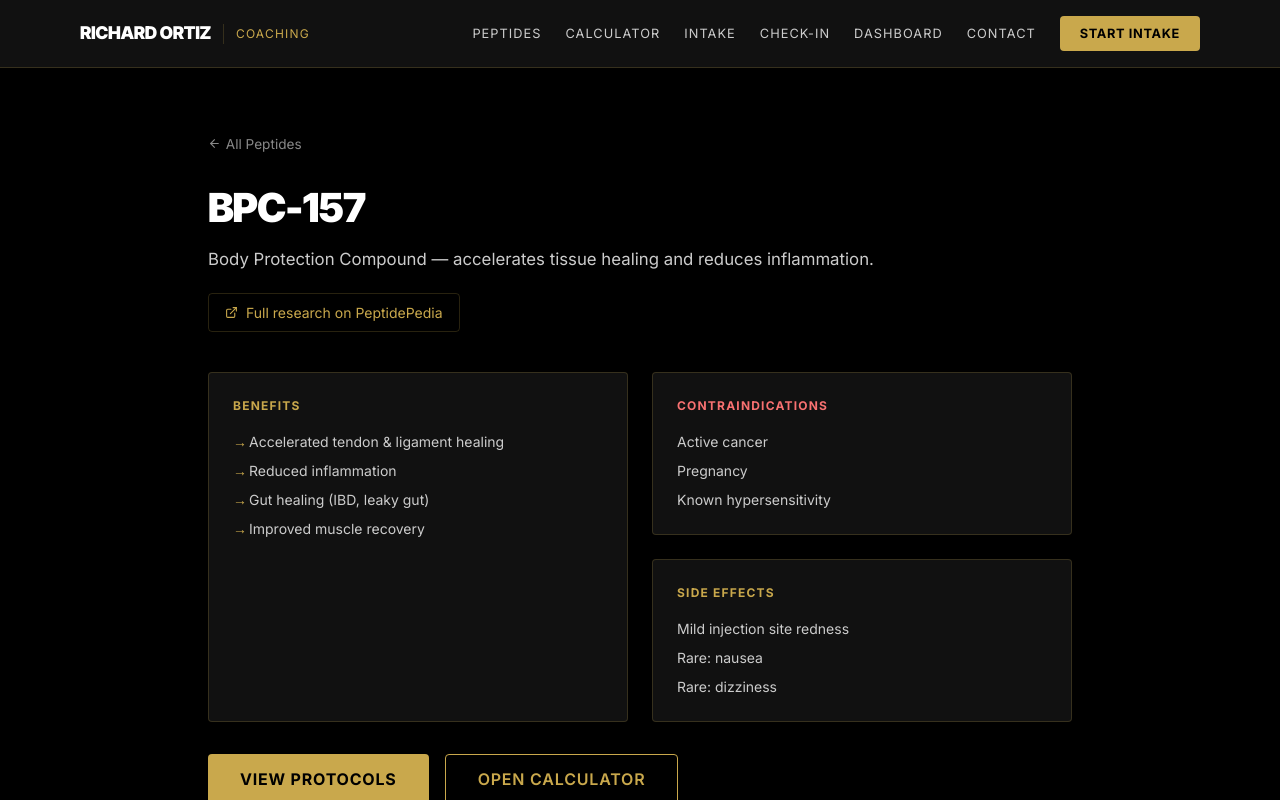
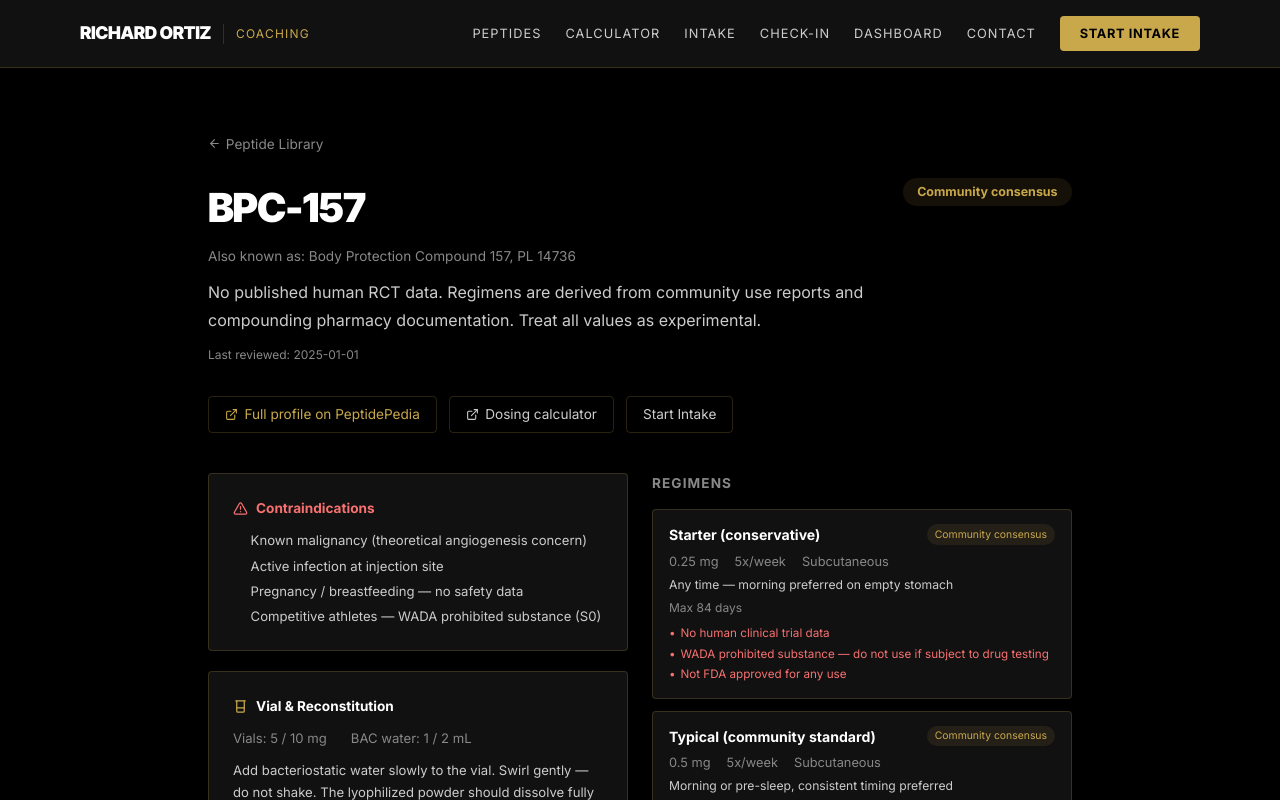
Before and after one commit to asaasinai/richard-ortiz-coaching, a Next.js app: page /peptides/bpc-157 in a window 1280 px wide. Shown: the top 800 px of the page. Built offline with nearby package versions, Linux system fonts and the light colour scheme.

Commit message:
Peptide detail: full PeptidePedia data — contraindications, regimens, reconstitution, storage

```diff
--- a/src/app/peptides/[slug]/page.tsx
+++ b/src/app/peptides/[slug]/page.tsx
@@ -1,87 +1,135 @@
 import Nav from "@/components/Nav"
 import Footer from "@/components/Footer"
 import Link from "next/link"
-import { ExternalLink, ArrowLeft } from "lucide-react"
+import { ExternalLink, ArrowLeft, AlertTriangle, Beaker } from "lucide-react"
+import { PEPTIDES } from "@/lib/peptides-data"
 
-const peptideData: Record<string, {
-  name: string; summary: string; benefits: string[];
-  contraindications: string[]; sideEffects: string[]
-}> = {
-  "bpc-157": {
-    name: "BPC-157",
-    summary: "Body Protection Compound — accelerates tissue healing and reduces inflammation.",
-    benefits: ["Accelerated tendon & ligament healing","Reduced inflammation","Gut healing (IBD, leaky gut)","Improved muscle recovery"],
-    contraindications: ["Active cancer","Pregnancy","Known hypersensitivity"],
-    sideEffects: ["Mild injection site redness","Rare: nausea","Rare: dizziness"],
-  },
-  "semaglutide": {
-    name: "Semaglutide",
-    summary: "GLP-1 agonist for weight management and metabolic health.",
-    benefits: ["Significant weight loss (~15% body weight)","Improved HbA1c","Cardiovascular protection","Reduced cravings"],
-    contraindications: ["Medullary thyroid carcinoma history","MEN2","Pancreatitis","Pregnancy"],
-    sideEffects: ["Nausea (early phase)","Vomiting","Constipation","Injection site reactions"],
-  },
-  "tb-500": {
-    name: "TB-500 (Thymosin Beta-4)",
-    summary: "Actin-binding peptide for muscle repair, flexibility, and recovery.",
-    benefits: ["Accelerated muscle & tendon repair","Improved flexibility","Reduced scar tissue","Hair regrowth"],
-    contraindications: ["Active malignancy","Pregnancy"],
-    sideEffects: ["Mild transient fatigue","Injection site reactions","Rare: headache"],
-  },
+const EC: Record<string,{bg:string,color:string}> = {
+  "Clinical / FDA-approved": { bg:"rgba(74,222,128,0.1)",  color:"#4ade80" },
+  "Human observational":     { bg:"rgba(96,165,250,0.1)",  color:"#60a5fa" },
+  "Community consensus":     { bg:"rgba(201,168,76,0.1)",  color:"var(--gold)" },
+}
+
+export function generateStaticParams() {
+  return PEPTIDES.map(p => ({ slug: p.slug }))
 }
 
 export default function PeptideDetailPage({ params }: { params: { slug: string } }) {
-  const p = peptideData[params.slug] ?? null
-  const base = process.env.NEXT_PUBLIC_PEPTIDEPEDIA_BASE ?? "https://thepeptidepedia.com"
-
+  const p = PEPTIDES.find(x => x.slug === params.slug) ?? null
   if (!p) return (
-    <><Nav />
+    <><Nav/>
     <div className="max-w-3xl mx-auto px-4 py-24 text-center">
-      <p style={{ color:"var(--text-mute)" }}>Peptide not found.</p>
-      <Link href="/peptides" style={{ color:"var(--gold)",marginTop:"1rem",display:"inline-block" }}>Back to Peptides</Link>
-    </div><Footer /></>
+      <p style={{color:"var(--text-mute)"}}>Peptide not found.</p>
+      <Link href="/peptides" style={{color:"var(--gold)",marginTop:"1rem",display:"inline-block"}}>Back to Library</Link>
+    </div><Footer/></>
   )
 
+  const ec = EC[p.evidence] ?? EC["Community consensus"]
+
   return (
-    <><Nav />
+    <><Nav/>
     <div className="max-w-4xl mx-auto px-4 py-16">
-      <Link href="/peptides" style={{ color:"var(--text-mute)",fontSize:"0.85rem",display:"inline-flex",alignItems:"center",gap:"0.3rem",marginBottom:"1.5rem" }}>
-        <ArrowLeft size={13}/> All Peptides
+      <Link href="/peptides" style={{color:"var(--text-mute)",fontSize:"0.85rem",display:"inline-flex",alignItems:"center",gap:"0.3rem",marginBottom:"1.5rem",textDecoration:"none"}}>
+        <ArrowLeft size={13}/> Peptide Library
       </Link>
-      <h1 style={{ fontFamily:"Inter Tight,sans-serif",fontWeight:900,fontSize:"2.5rem",letterSpacing:"-0.03em" }}>{p.name}</h1>
-      <p style={{ color:"var(--text-soft)",marginTop:"0.6rem",fontSize:"1.05rem" }}>{p.summary}</p>
-      <a href={`${base}/peptides/${params.slug}`} target="_blank" rel="noopener"
-        style={{ display:"inline-flex",alignItems:"center",gap:"0.5rem",marginTop:"1.25rem",color:"var(--gold)",fontSize:"0.875rem",border:"1px solid var(--border)",padding:"0.5rem 1rem",borderRadius:"var(--radius)" }}>
-        <ExternalLink size={13}/> Full research on PeptidePedia
+
+      <div style={{display:"flex",justifyContent:"space-between",alignItems:"flex-start",flexWrap:"wrap",gap:"0.75rem",marginBottom:"0.5rem"}}>
+        <h1 style={{fontFamily:"Inter Tight,sans-serif",fontWeight:900,fontSize:"2.5rem",letterSpacing:"-0.03em"}}>{p.name}</h1>
+        <span style={{fontSize:"0.78rem",fontWeight:700,padding:"0.3rem 0.9rem",borderRadius:99,
+          background:ec.bg,color:ec.color,border:`1px solid ${ec.color}40`}}>{p.evidence}</span>
+      </div>
+      {p.aliases.length>0 && <p style={{color:"var(--text-mute)",fontSize:"0.85rem",marginBottom:"0.75rem"}}>Also known as: {p.aliases.join(", ")}</p>}
+      <p style={{color:"var(--text-soft)",fontSize:"1rem",lineHeight:1.75,maxWidth:680,marginBottom:"0.75rem"}}>{p.reviewerNote}</p>
+      <p style={{fontSize:"0.75rem",color:"var(--text-mute)",marginBottom:"2rem"}}>Last reviewed: {p.lastReviewed}</p>
+
+      <div style={{display:"flex",gap:"0.75rem",flexWrap:"wrap",marginBottom:"2.5rem"}}>
+        <a href={`https://thepeptidepedia.com/peptides/${p.slug}`} target="_blank" rel="noopener"
+          style={{display:"inline-flex",alignItems:"center",gap:"0.4rem",color:"var(--gold)",fontSize:"0.85rem",
+            border:"1px solid var(--border)",padding:"0.45rem 1rem",borderRadius:"var(--radius)",textDecoration:"none"}}>
+          <ExternalLink size={13}/> Full profile on PeptidePedia
         </a>
-      <div style={{ display:"grid",gridTemplateColumns:"1fr 1fr",gap:"1.5rem",marginTop:"2.5rem" }}>
+        <a href={`https://thepeptidepedia.com/dose/${p.slug}`} target="_blank" rel="noopener"
+          style={{display:"inline-flex",alignItems:"center",gap:"0.4rem",color:"var(--text-soft)",fontSize:"0.85rem",
+            border:"1px solid var(--border)",padding:"0.45rem 1rem",borderRadius:"var(--radius)",textDecoration:"none"}}>
+          <ExternalLink size={13}/> Dosing calculator
+        </a>
+        <Link href="/intake"
+          style={{display:"inline-flex",alignItems:"center",gap:"0.4rem",color:"var(--text-soft)",fontSize:"0.85rem",
+            border:"1px solid var(--border)",padding:"0.45rem 1rem",borderRadius:"var(--radius)",textDecoration:"none"}}>
+          Start Intake
+        </Link>
+      </div>
+
+      <div style={{display:"grid",gridTemplateColumns:"1fr 1fr",gap:"1.5rem"}}>
+        <div style={{display:"flex",flexDirection:"column",gap:"1.25rem"}}>
+
+          {p.contraindications.length>0 && (
             <div className="card">
-          <h3 style={{ color:"var(--gold)",fontWeight:700,fontSize:"0.75rem",textTransform:"uppercase",letterSpacing:"0.1em",marginBottom:"1rem" }}>Benefits</h3>
-          <ul style={{ display:"flex",flexDirection:"column",gap:"0.5rem" }}>
-            {p.benefits.map(b => <li key={b} style={{ fontSize:"0.875rem",color:"var(--text-soft)",paddingLeft:"1rem",position:"relative" }}>
-              <span style={{ position:"absolute",left:0,color:"var(--gold)" }}>&#x2192;</span>{b}
-            </li>)}
+              <div style={{display:"flex",alignItems:"center",gap:"0.5rem",marginBottom:"0.75rem"}}>
+                <AlertTriangle size={15} style={{color:"#f87171"}}/>
+                <span style={{fontWeight:700,fontSize:"0.85rem",color:"#f87171"}}>Contraindications</span>
+              </div>
+              <ul style={{margin:0,paddingLeft:"1.1rem",display:"flex",flexDirection:"column",gap:"0.3rem"}}>
+                {p.contraindications.map((c,i)=>(
+                  <li key={i} style={{fontSize:"0.82rem",color:"var(--text-soft)",lineHeight:1.55}}>{c}</li>
+                ))}
               </ul>
             </div>
-        <div style={{ display:"flex",flexDirection:"column",gap:"1.5rem" }}>
+          )}
+
           <div className="card">
-            <h3 style={{ color:"#f87171",fontWeight:700,fontSize:"0.75rem",textTransform:"uppercase",letterSpacing:"0.1em",marginBottom:"1rem" }}>Contraindications</h3>
-            <ul style={{ display:"flex",flexDirection:"column",gap:"0.5rem" }}>
-              {p.contraindications.map(c => <li key={c} style={{ fontSize:"0.875rem",color:"var(--text-soft)" }}>{c}</li>)}
-            </ul>
+            <div style={{display:"flex",alignItems:"center",gap:"0.5rem",marginBottom:"0.75rem"}}>
+              <Beaker size={15} style={{color:"var(--gold)"}}/>
+              <span style={{fontWeight:700,fontSize:"0.85rem"}}>Vial & Reconstitution</span>
             </div>
-          <div className="card">
-            <h3 style={{ color:"var(--gold)",fontWeight:700,fontSize:"0.75rem",textTransform:"uppercase",letterSpacing:"0.1em",marginBottom:"1rem" }}>Side Effects</h3>
-            <ul style={{ display:"flex",flexDirection:"column",gap:"0.5rem" }}>
-              {p.sideEffects.map(s => <li key={s} style={{ fontSize:"0.875rem",color:"var(--text-soft)" }}>{s}</li>)}
-            </ul>
+            <div style={{display:"flex",gap:"1.5rem",marginBottom:"0.75rem",fontSize:"0.82rem",color:"var(--text-mute)"}}>
+              <span>Vials: {p.commonVialMg.join(" / ")} mg</span>
+              <span>BAC water: {p.recommendedReconstitutionMl.join(" / ")} mL</span>
+            </div>
+            <p style={{fontSize:"0.82rem",color:"var(--text-soft)",lineHeight:1.65,marginBottom:"0.6rem"}}>{p.reconstitutionNote}</p>
+            <p style={{fontSize:"0.78rem",color:"var(--text-mute)"}}><strong>Storage:</strong> {p.storageNote}</p>
+            {p.syringeNote && <p style={{fontSize:"0.78rem",color:"var(--text-mute)",marginTop:"0.4rem"}}><strong>Syringe:</strong> {p.syringeNote}</p>}
           </div>
         </div>
+
+        <div style={{display:"flex",flexDirection:"column",gap:"0.75rem"}}>
+          <div style={{fontWeight:700,fontSize:"0.85rem",color:"var(--text-mute)",textTransform:"uppercase",letterSpacing:"0.08em",marginBottom:"0.25rem"}}>Regimens</div>
+          {p.regimens.map((r,i)=>{
+            const rec = EC[r.evidenceTag] ?? EC["Community consensus"]
+            return (
+              <div key={i} className="card" style={{padding:"0.875rem 1rem"}}>
+                <div style={{display:"flex",justifyContent:"space-between",alignItems:"flex-start",marginBottom:"0.4rem"}}>
+                  <span style={{fontWeight:700,fontSize:"0.88rem"}}>{r.label}</span>
+                  <span style={{fontSize:"0.65rem",padding:"0.15rem 0.5rem",borderRadius:99,
+                    background:rec.bg,color:rec.color,border:`1px solid ${rec.color}40`}}>{r.evidenceTag}</span>
                 </div>
-      <div className="flex gap-4 mt-8">
-        <Link href="/protocols" className="btn-gold">View Protocols</Link>
-        <Link href="/calculator" className="btn-outline">Open Calculator</Link>
+                <div style={{fontSize:"0.8rem",color:"var(--text-mute)",display:"flex",gap:"1rem",flexWrap:"wrap",marginBottom:"0.3rem"}}>
+                  <span>{r.dosePerInjection_mg} mg</span>
+                  <span>{r.frequencyPerWeek}x/week</span>
+                  <span>{r.route}</span>
                 </div>
-    </div><Footer /></>
+                {r.timingNote && <p style={{fontSize:"0.76rem",color:"var(--text-soft)",marginBottom:"0.3rem"}}>{r.timingNote}</p>}
+                {r.maxDurationDays && <p style={{fontSize:"0.75rem",color:"var(--text-mute)"}}>Max {r.maxDurationDays} days</p>}
+                {r.warnings && r.warnings.length>0 && (
+                  <div style={{marginTop:"0.5rem",display:"flex",flexDirection:"column",gap:"0.2rem"}}>
+                    {r.warnings.slice(0,3).map((w,j)=>(
+                      <div key={j} style={{fontSize:"0.73rem",color:"#f87171",display:"flex",gap:"0.3rem"}}>
+                        <span style={{flexShrink:0}}>•</span>{w}
+                      </div>
+                    ))}
+                  </div>
+                )}
+              </div>
+            )
+          })}
+        </div>
+      </div>
+
+      <p style={{fontSize:"0.75rem",color:"var(--text-mute)",marginTop:"2.5rem",lineHeight:1.6}}>
+        Educational use only. Richard Ortiz Coaching does not prescribe peptides or provide medical advice.
+        Data sourced from thepeptidepedia.com.
+      </p>
+    </div>
+    <Footer/></>
   )
 }
```
Lines whose indentation alone changed are shown as unchanged.
